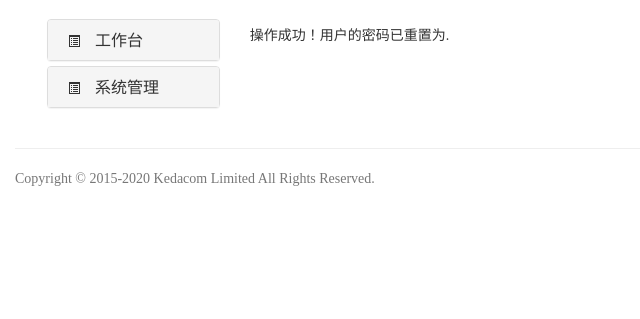
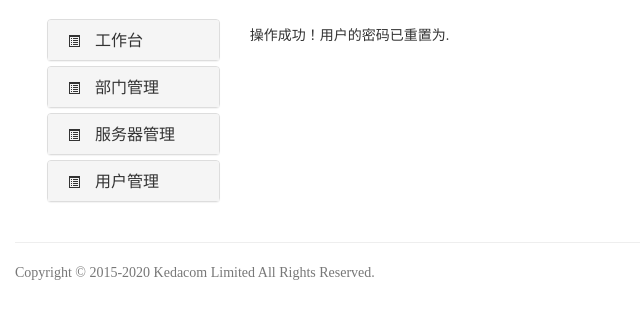
Before and after one commit to zhouyanjiang/kedacmo, a Django app: template templates/UserManage/password.reset.html in a window 1280 px wide. Shown: the part 51-370 px from the top of the page, without its empty margins (0-640 px from the left). Run offline with Django 3.2, Linux system fonts and the light colour scheme; the template is opened without the code that fills it, so the values that code supplies are empty; the visitor is signed in with stand-in values (Sample User, id 1); parts of the project's set-up code (start-up, migrations or seed data) failed here and were passed over; some libraries are stand-ins or nearby versions.

Commit message:
调整框架
Signed-off-by: zhouyanjiang <zhouyanjiang@kedacom.com>

```diff
--- a/templates/common/base.side.html
+++ b/templates/common/base.side.html
@@ -34,7 +34,42 @@
                         <div class="panel panel-default">
                             <div class="panel-heading">
                                 <h4 class="panel-title">
-                                    <a data-toggle="collapse" data-parent="#accordion" href="#collapseFour" class="collapsed"><span class="glyphicon glyphicon-list-alt btn-xs"></span>系统管理</a>
+                                    <a data-toggle="collapse" data-parent="#accordion" href="#collapseTwo" class="collapsed"><span class="glyphicon glyphicon-list-alt btn-xs"></span>部门管理</a>
+                                </h4>
+                            </div>
+                            <div id="collapseTwo" class="panel-collapse collapse {% if 'apartments' in request.path %} in {% endif %}">
+                                <div class="panel-body">
+                                    <table class="table">
+                                        <tbody>
+                                            <tr><td><span class="glyphicon glyphicon-tree-conifer btn-xs"></span><a href="#">部门管理</a></td></tr>
+                                        </tbody>
+                                    </table>
+                                </div>
+                            </div>
+                        </div>
+
+
+                        <div class="panel panel-default">
+                            <div class="panel-heading">
+                                <h4 class="panel-title">
+                                    <a data-toggle="collapse" data-parent="#accordion" href="#collapseThree" class="collapsed"><span class="glyphicon glyphicon-list-alt btn-xs"></span>服务器管理</a>
+                                </h4>
+                            </div>
+                            <div id="collapseThree" class="panel-collapse collapse {% if 'servers' in request.path %} in {% endif %}">
+                                <div class="panel-body">
+                                    <table class="table">
+                                        <tbody>
+                                            <tr><td><span class="glyphicon glyphicon-tree-conifer btn-xs"></span><a href="#">服务器管理</a></td></tr>
+                                        </tbody>
+                                    </table>
+                                </div>
+                            </div>
+                        </div>
+
+                        <div class="panel panel-default">
+                            <div class="panel-heading">
+                                <h4 class="panel-title">
+                                    <a data-toggle="collapse" data-parent="#accordion" href="#collapseFour" class="collapsed"><span class="glyphicon glyphicon-list-alt btn-xs"></span>用户管理</a>
                                 </h4>
                             </div>
                             <div id="collapseFour" class="panel-collapse collapse {% if 'accounts' in request.path %} in {% endif %}">
@@ -44,8 +79,6 @@
                                             <tr><td><span class="glyphicon glyphicon-tree-conifer btn-xs"></span><a href={% url "listuserurl" %}>用户管理</a></td></tr>
                                             <tr><td><span class="glyphicon glyphicon-tree-conifer btn-xs"></span><a href={% url "listroleurl" %}>角色管理</a></td></tr>
                                             <tr><td><span class="glyphicon glyphicon-tree-conifer btn-xs"></span><a href={% url "listpermissionurl" %}>权限管理</a></td></tr>
-                                            <tr><td><span class="glyphicon glyphicon-tree-conifer btn-xs"></span><a href="#">部门管理</a></td></tr>
-                                            <tr><td><span class="glyphicon glyphicon-tree-conifer btn-xs"></span><a href="#">服务器管理</a></td></tr>
                                         </tbody>
                                     </table>
                                 </div>
```
Also changed, not shown: 10 other files.
